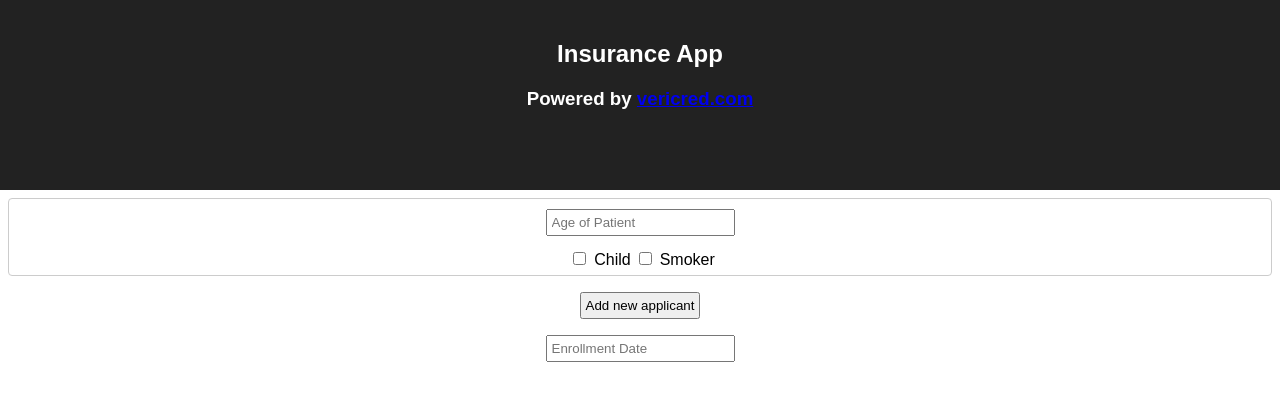
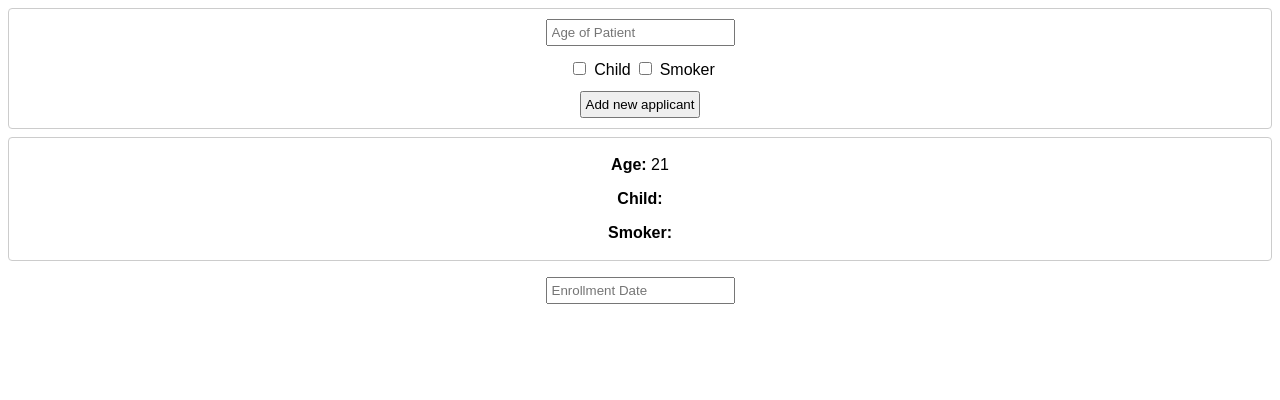
Before and after one commit to bulat-f/insurance-app, a React (Create React App) app: page / in a window 1280 px wide. Shown: the top 400 px of the page. Built offline with nearby package versions, Linux system fonts and the light colour scheme.

Commit message:
Add reducers and actions
- Add reducer for applicants
- Add ADD_APPLICANT action
- Change components
- Implement adding aplicants with redux

```diff
--- /dev/null
+++ b/src/actions/index.js
@@ -0,0 +1,11 @@
+import * as types from '../constants';
+
+let nextApplicantId = 0;
+
+export const addApplicant = (age, child, smoker) => ({
+  type: types.ADD_APPLICANT,
+  id: nextApplicantId++,
+  age,
+  child,
+  smoker
+});
--- a/src/components/App.js
+++ b/src/components/App.js
@@ -6,10 +6,6 @@ class App extends Component {
   render() {
     return (
       <div className="App">
-        <div className="App-header">
-          <h2>Insurance App</h2>
-          <h3>Powered by <a href="https://docs.vericred.com">vericred.com</a></h3>
-        </div>
         <Plan />
       </div>
     );
--- a/src/components/Applicant.js
+++ b/src/components/Applicant.js
@@ -5,19 +5,15 @@ class Applicant extends Component {
   render() {
     return (
       <div className="Applicant">
-        <div className="form-group">
-          <input type="number" placeholder="Age of Patient" />
-        </div>
-        <div className="form-group">
-          <lable>
-            <input type="checkbox" />
-            Child
-          </lable>
-          <lable>
-            <input type="checkbox" />
-            Smoker
-          </lable>
-        </div>
+        <p>
+          <strong>Age:</strong> {this.props.age}
+        </p>
+        <p>
+          <strong>Child:</strong> {this.props.child}
+        </p>
+        <p>
+          <strong>Smoker:</strong> {this.props.smoker}
+        </p>
       </div>
     );
   }
--- /dev/null
+++ b/src/components/ApplicantForm.css
@@ -0,0 +1,6 @@
+.Applicant {
+  border: 1px solid #ccc;
+  border-radius: 4px;
+  margin: 8px;
+  padding: 2px;
+}
--- /dev/null
+++ b/src/components/ApplicantForm.js
@@ -0,0 +1,54 @@
+import React, { Component } from 'react';
+import { connect } from 'react-redux';
+import { addApplicant } from '../actions';
+import './ApplicantForm.css';
+
+class ApplicantForm extends Component {
+  constructor(props) {
+    super(props);
+    this.state = {
+      age: null,
+      child: null,
+      smoker: null
+    };
+  }
+
+  addApplicant() {
+    const { age, child, smoker } = this.state;
+  }
+
+  render() {
+    return (
+      <div className="Applicant">
+        <div className="form-group">
+          <input
+            type="number"
+            placeholder="Age of Patient"
+            onChange={event => this.setState({ age: event.target.value })}
+          />
+        </div>
+        <div className="form-group">
+          <lable>
+            <input
+              type="checkbox"
+              onChange={event => this.setState({ child: event.target.value })}
+            />
+            Child
+          </lable>
+          <lable>
+            <input
+              type="checkbox"
+              onChange={event => this.setState({ smoker: event.target.value })}
+            />
+            Smoker
+          </lable>
+        </div>
+        <button onClick={event => this.addApplicant()}>
+          Add new applicant
+        </button>
+      </div>
+    );
+  }
+}
+
+export default connect(null, { addApplicant })(ApplicantForm);
--- /dev/null
+++ b/src/components/Applicants.js
@@ -0,0 +1,17 @@
+import React, { Component } from 'react';
+import Applicant from './Applicant';
+
+class Applicants extends Component {
+  render() {
+    const applicants = [{ id: 0, age: 21, smoker: true }]
+    return (
+      <div className="Applicants">
+        {applicants.map(applicant =>
+          <Applicant key={applicant.id} age={applicant.age} smoker={applicant.smoker} />
+        )}
+      </div>
+    );
+  }
+}
+
+export default Applicants;
--- a/src/components/Plan.js
+++ b/src/components/Plan.js
@@ -1,28 +1,14 @@
 import React, { Component } from 'react';
-import Applicant from './Applicant'
+import ApplicantForm from './ApplicantForm';
+import Applicants from './Applicants';
 import './Plan.css';
 
 class Plan extends Component {
-  constructor(props) {
-    super(props);
-    this.state = { applicants: [{}]};
-    this.addApplicant = this.addApplicant.bind(this);
-  }
-
-  addApplicant() {
-    this.setState(prevState => ({
-      applicants: prevState.applicants.concat([{}])
-    }));
-  }
   render() {
     return (
       <div>
-        {this.state.applicants.map((applicant, index) =>
-          <Applicant key={index} />
-        )}
-        <button onClick={this.addApplicant}>
-          Add new applicant
-        </button>
+        <ApplicantForm />
+        <Applicants />
         <div className="form-group">
           <input type="text" placeholder="Enrollment Date" />
         </div>
--- /dev/null
+++ b/src/constants.js
@@ -0,0 +1 @@
+export const ADD_APPLICANT = 'ADD_APPLICANT';
--- a/src/index.js
+++ b/src/index.js
@@ -1,8 +1,17 @@
 import React from 'react';
 import ReactDOM from 'react-dom';
+import { createStore } from 'redux';
+import { Provider } from 'react-redux';
 import App from './components/App';
 import registerServiceWorker from './registerServiceWorker';
+import reducer from './reducers';
 import './index.css';
 
-ReactDOM.render(<App />, document.getElementById('root'));
+const store = createStore(reducer);
+
+ReactDOM.render(
+  <Provider store={store}>
+    <App />
+  </Provider>,
+  document.getElementById('root'));
 registerServiceWorker();
--- /dev/null
+++ b/src/reducers/applicants.js
@@ -0,0 +1,18 @@
+import * as types from '../constants';
+
+const applicants = (state = [], action) => {
+  switch (action.type) {
+    case types.ADD_APPLICANT:
+      return state.concat({
+        id: action.id,
+        age: action.age,
+        child: action.child,
+        smoker: action.smoker
+      })
+    default:
+      return state;
+
+  }
+}
+
+export default applicants;
--- /dev/null
+++ b/src/reducers/index.js
@@ -0,0 +1,8 @@
+import { combineReducers } from 'redux';
+import applicants from './applicants';
+
+const insuranceApp = combineReducers({
+  applicants
+})
+
+export default insuranceApp;
```
